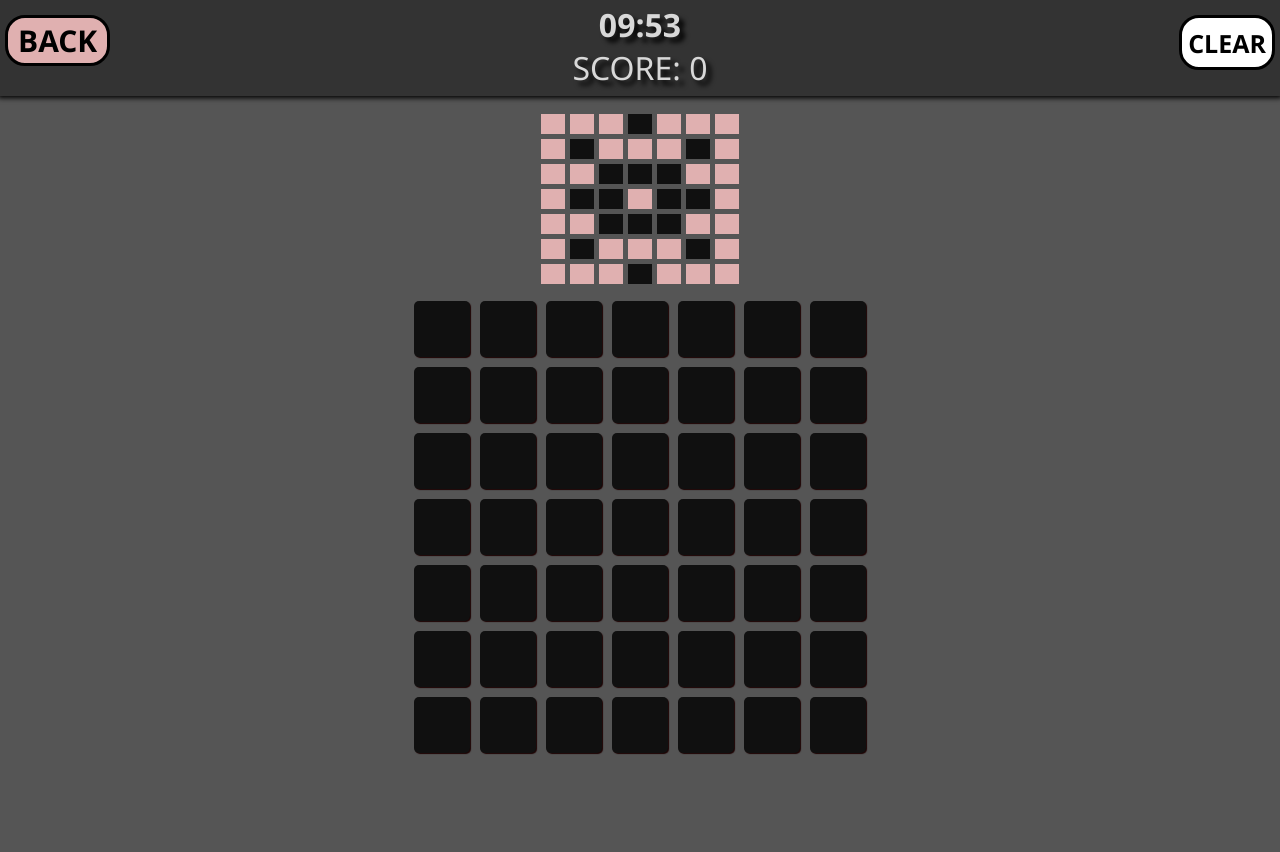
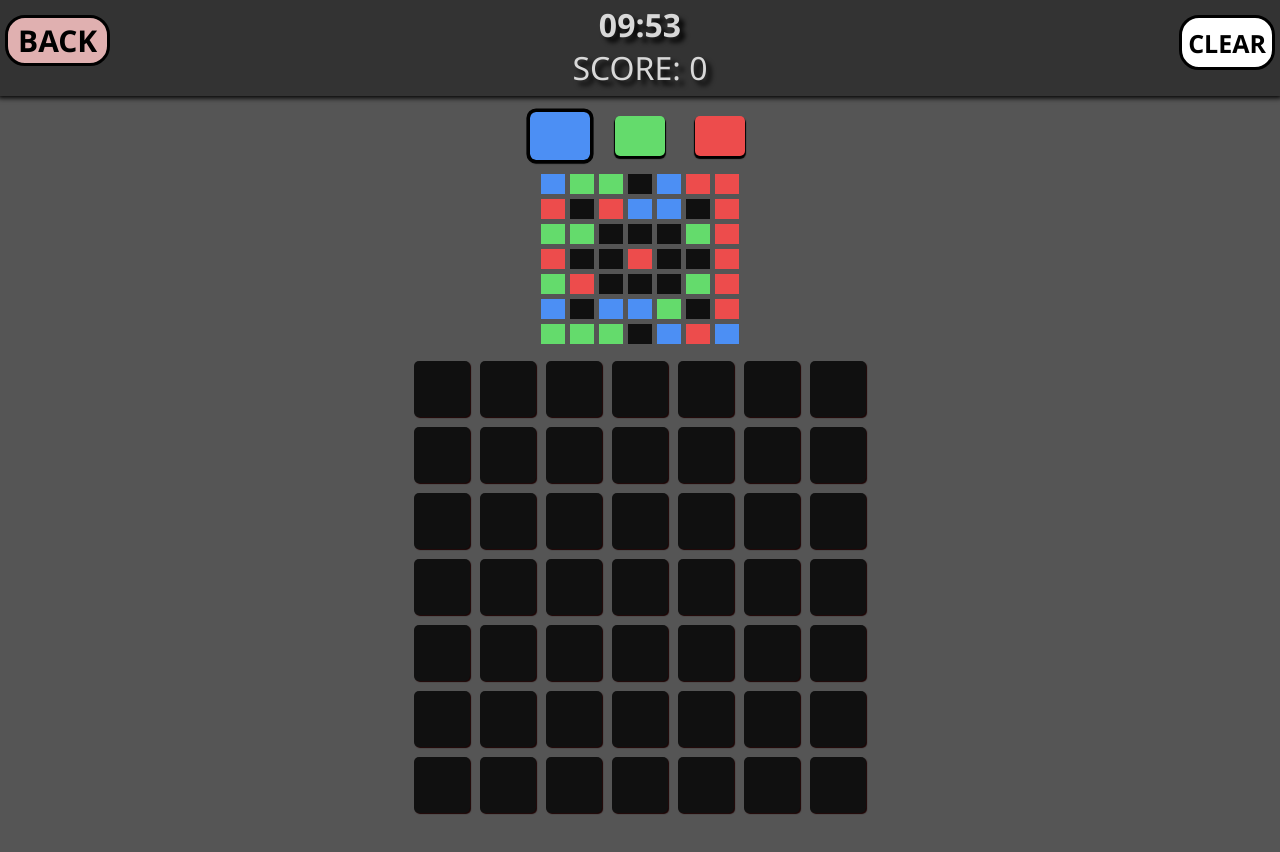
Before and after one commit to BeBo1337/PixelPaint, a React (Vite) app: page /game in a window 1280 px wide. Before the commit the page ends 800 px from the top, so only its background shows below. Built offline with nearby package versions, Linux system fonts and the light colour scheme; a web font is replaced by a local one.

Commit message:
some ui fix and color picker state

```diff
--- a/package.json
+++ b/package.json
@@ -1,4 +1,5 @@
 {
+    "homepage": "http://OriTeicher.github.io/react-gh-pages",
     "name": "vite-project",
     "private": true,
     "version": "0.0.0",
@@ -7,7 +8,9 @@
         "dev": "vite",
         "build": "tsc && vite build",
         "preview": "vite preview",
-        "test": "jest"
+        "test": "jest",
+        "predeploy":"npm run build",
+        "deploy": "gh-pages -d build"
     },
     "dependencies": {
         "@emotion/react": "^11.10.5",
@@ -38,6 +41,7 @@
         "@types/react-dom": "^18.0.8",
         "@types/uuid": "^9.0.1",
         "@vitejs/plugin-react": "^2.2.0",
+        "gh-pages": "^5.0.0",
         "jest": "^29.5.0",
         "prettier": "2.8.8",
         "sass": "^1.56.1",
--- a/src/App.tsx
+++ b/src/App.tsx
@@ -6,7 +6,7 @@ import GameManager from './components/GameManager'
 import MainMenu from './components/MainMenu'
 
 const App: FC<{}> = () => {
-    const [gameMode, setGameMode] = useState(1)
+    const [gameMode, setGameMode] = useState(3)
 
     const setMode = (mode: number) => {
         setGameMode(mode)
--- a/src/components/ColorPicker.tsx
+++ b/src/components/ColorPicker.tsx
@@ -4,16 +4,15 @@ import { GlobalHotKeys } from 'react-hotkeys'
 import { Colors } from '../utils/ColorsConstants'
 import '../assets/ColorPicker.scss'
 interface ColorPickerProps {
-    color?: string
     gameMode?: number
     score?: number
-    changeColor: Function
 }
 
 const ColorPicker: FC<ColorPickerProps & any> = ({
-    color,
     score
 }: ColorPickerProps) => {
+    const [color, setColor] = useState(Colors.TILE_COLOR_A)
+
     const colorOptions = [
         { color: Colors.TILE_COLOR_A, label: 'blue' },
         { color: Colors.TILE_COLOR_B, label: 'green' },
@@ -22,6 +21,8 @@ const ColorPicker: FC<ColorPickerProps & any> = ({
         { color: Colors.TILE_COLOR_E, label: 'white' },
         { color: Colors.TILE_COLOR_F, label: 'pink' }
     ]
+
+
 
     const handleKeyPress = (e: KeyboardEvent) => {
         if (!e) {
@@ -41,6 +42,7 @@ const ColorPicker: FC<ColorPickerProps & any> = ({
     }
 
     const dispatchColorEvent = (color: string) => {
+        setColor(color)
         window.dispatchEvent(
             new CustomEvent('color-change', {
                 bubbles: true,
--- a/src/components/GameManager.tsx
+++ b/src/components/GameManager.tsx
@@ -144,6 +144,8 @@ const GameManager: FC<GameManagerProps> = ({
                 picture={true}
                 showPicture={showPic}
                 puzzle={puzzle}
+                gameMode={gameMode}
+                score={score}
             />
             <GridLayout
                 rows={rows}
--- a/src/components/gridLayout.tsx
+++ b/src/components/gridLayout.tsx
@@ -55,7 +55,6 @@ const GridLayout: FC<GridLayoutProps> = ({
         function handleResize() {
             setTileSize(getTileSize())
             setPicTileSize(getPicTileSize())
-
         }
 
         const handleColorChange = ({ detail: color }: any) => {
@@ -174,11 +173,9 @@ const GridLayout: FC<GridLayoutProps> = ({
 
     return (
         <div className={`container-fluid`} style={{ paddingTop: '10px' }}>
-            <div>
-                {!picture && gameMode === Modes.PAINT && (
-                    <ColorPicker color={color} score={score} />
-                )}
-            </div>
+            {picture && gameMode === Modes.PAINT && (
+                <ColorPicker score={score} />
+            )}
             {Array.from({ length: rows }, (_, i) => {
                 return (
                     <div
@@ -203,7 +200,9 @@ const GridLayout: FC<GridLayoutProps> = ({
                                             ? '-2.5px 2.5px'
                                             : '0px 5px',
                                         width: picture ? picTileSize : tileSize,
-                                        height: picture ? picTileSize : tileSize,
+                                        height: picture
+                                            ? picTileSize
+                                            : tileSize,
                                         visibility: showPicture
                                             ? 'visible'
                                             : 'hidden'
```
Also changed, not shown: 30 other files (tests, documents, lock files or other folders).
